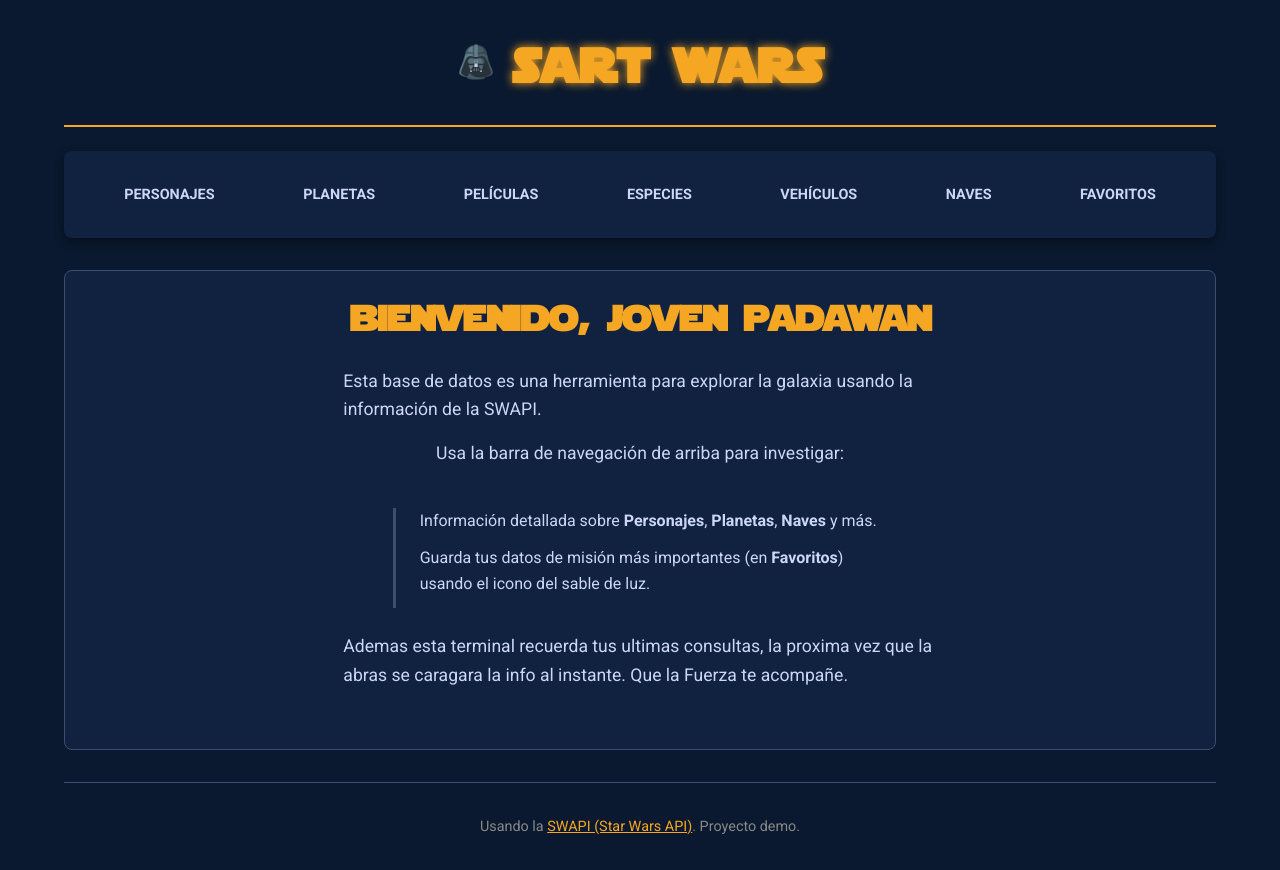
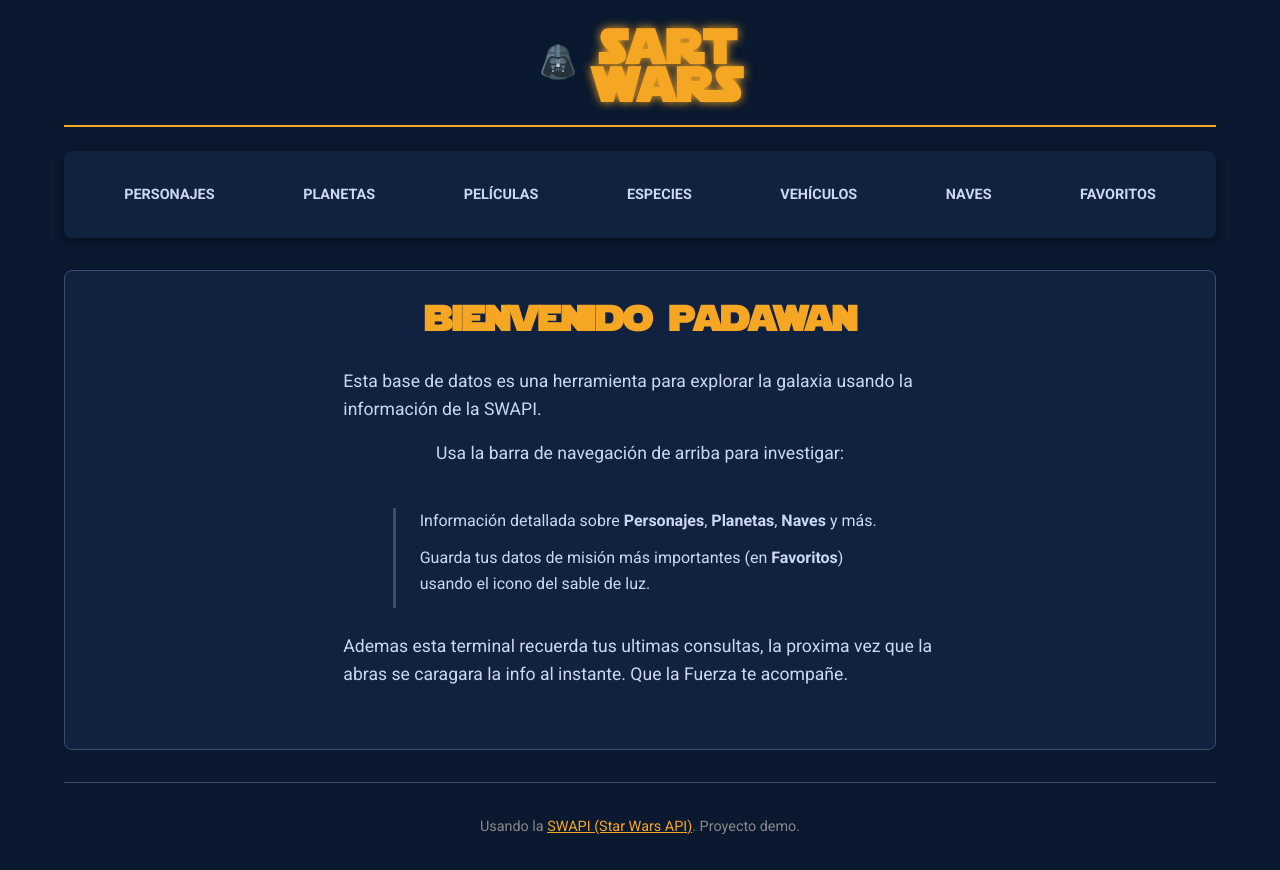
Before and after one commit to MCandela1/Project-StarWars, a website built with Vite: page index.html in a window 1280 px wide. Built offline with nearby package versions, Linux system fonts and the light colour scheme.

Commit message:
acomode el titulo al estilo de star wars

```diff
--- a/index.html
+++ b/index.html
@@ -15,8 +15,9 @@
     <header class="main-header container">
         <h1 class="title" data-link="/">
           <img src="/logo-wars.png" class="logo-in-title" alt="Logo" />
-          SART
-          WARS
+          <div class="title-text">
+            SART<br>WARS
+          </div>
         </h1>
     </header>
 
--- a/src/main.js
+++ b/src/main.js
@@ -103,7 +103,7 @@
 function renderHome() {
     appContainer.innerHTML = `
         <div class="home-view">
-        <h2 class="home-title">Bienvenido, joven Padawan</h2>
+        <h2 class="home-title">Bienvenido Padawan</h2>
 
             <p> Esta base de datos es una herramienta para explorar la galaxia usando la información de la SWAPI.</p>
 
--- a/src/style.css
+++ b/src/style.css
@@ -53,6 +53,9 @@
     align-items: center;
     justify-content: center;
     gap: 1rem;
+}
+.title-text{
+    line-height: 0.8;
 }
 .logo-in-title {
     width: 40px;
```
